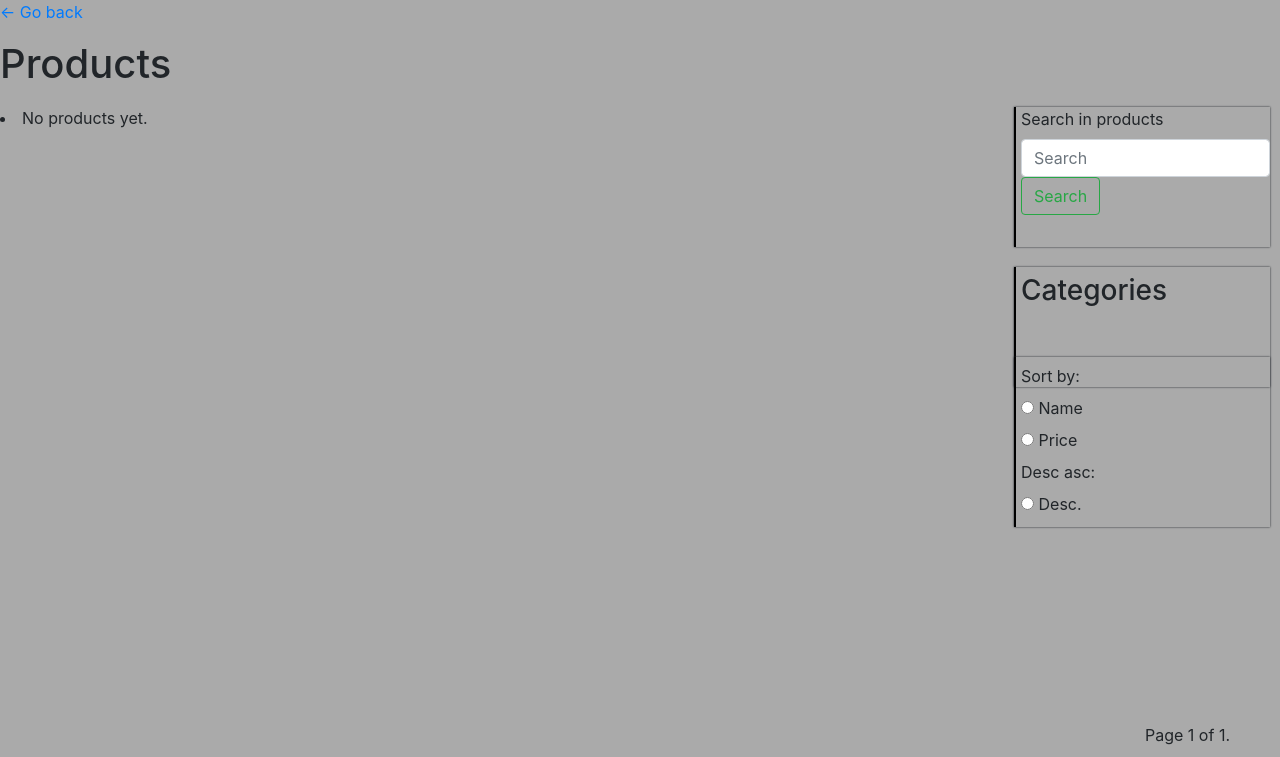
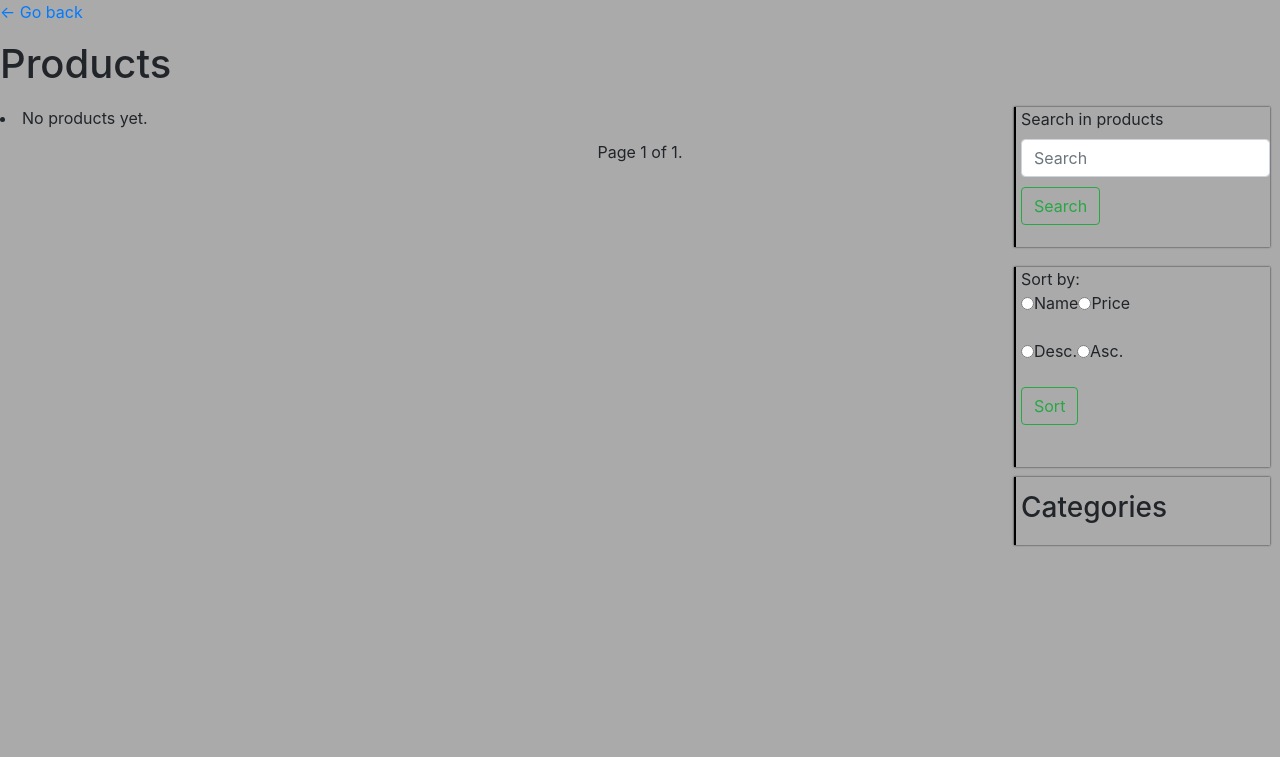
Before and after one commit to KaisHasan/E-market, a Django app: page /products/ in a window 1280 px wide. Shown: the part 43-800 px from the top of the page. Run offline with Django 4.2, Linux system fonts and the light colour scheme; data that the repository does not hold is empty; parts of the project's set-up code (start-up, migrations or seed data) failed here and were passed over; some libraries are stand-ins or nearby versions.

Commit message:
Improved (mostly) sidebar frontend

```diff
--- a/pages/static/pages/css/base.css
+++ b/pages/static/pages/css/base.css
@@ -23,6 +23,11 @@ body {
 
 .no-underline {
     text-decoration: none;
+}
+
+.no-underline:hover {
+    text-decoration: none;
+    color: blue;
 }
 
 .block {
--- a/products/forms.py
+++ b/products/forms.py
@@ -13,8 +13,13 @@ class SortForm(Form):
         ('name', 'Name'),
         ('price', 'Price')
     ]
-    sort_by = ChoiceField(choices=CHOICES1, label='Sort by:', widget=forms.RadioSelect)
+    sort_by = ChoiceField(choices=CHOICES1, label='', widget=forms.RadioSelect)
     CHOICES2 = [
         ('desc', 'Desc.'), ('asc', 'Asc.')
     ]
-    desc_asc = ChoiceField(choices=CHOICES2, widget=forms.RadioSelect)
+    desc_asc = ChoiceField(choices=CHOICES2,label='', widget=forms.RadioSelect)
+
+    def __init__(self, *args, **kwargs):
+        super(SortForm, self).__init__(*args, **kwargs)
+        for visible in self.visible_fields():
+            visible.field.widget.attrs['class'] = 'form-inline'
--- a/products/static/products/css/product_detail.css
+++ b/products/static/products/css/product_detail.css
@@ -2,6 +2,7 @@
     width: fit-content;
     font-size: large;
     padding-right: 5px;
+    margin-top: 100px;
     font-weight: 600;
 
 }
@@ -48,7 +49,7 @@ a {
     width: 200px;
     height: 50px;
     margin-top: 8px;
-    margin-left: 10px;
+    margin-left: 100px;
 }
 
 .review-item {
--- a/products/static/products/css/product_list.css
+++ b/products/static/products/css/product_list.css
@@ -20,10 +20,11 @@ main {
 }
 
 .pagination {
-    position: fixed;
-    z-index: 1;
-    bottom: 10px;
-    right: 50px
+    margin: auto;
+}
+
+.search-text {
+    margin-bottom: 10px;
 }
 
 .empty_list {
@@ -53,13 +54,13 @@ main {
     box-shadow: 0px 0px 2px 0px;
 }
 
-.category-catalog {
+.sort-by {
     position: absolute;
     top: 310px;
     right: 10;
     z-index:1;
     overflow-x: hidden;
-    height: 120px;
+    height: 200px;
     width: 20%;
     padding-left: 5px;
     border-left: 2px solid black;
@@ -71,18 +72,26 @@ main {
     margin-bottom: 20px;
 }
 
-.sort-by {
+.category-catalog {
     position: absolute;
-    top: 400px;
+    top: 520px;
     right: 10;
     z-index:1;
     overflow-x: hidden;
-    height: 170px;
+    height: fit-content;
     width: 20%;
     padding-left: 5px;
     border-left: 2px solid black;
     box-shadow: 0px 0px 2px 0px;
     padding-top: 7px;
+}
+
+.sort-by-field {
+    margin: auto;
+}
+
+.desc-asc-field {
+    margin: auto;
 }
 
 label {
--- a/products/templates/products/product_list.html
+++ b/products/templates/products/product_list.html
@@ -54,49 +54,69 @@
         {% empty %}
             <li class='empty-list'>No products yet.</li>
         {% endfor %}
+
+    </main>
+
     <div class="pagination">
-            <span class="step-links">
+        <ul class="pagination">
+
             {% if page_obj.has_previous %}
-                    <a href="?{% query_transform  page=1 %}">&laquo; first</a>
-                    <a href="?{% query_transform  page=page_obj.previous_page_number %}">previous</a>
+                <li class='page-item'>
+                    <a class="page-link" href="?{% query_transform  page=1 %}">&laquo; first</a>
+                </li>
+                <li class='page-item'>
+                    <a class="page-link" href="?{% query_transform  page=page_obj.previous_page_number %}">
+                        previous</a>
+                </li>
             {% endif %}
-
-                <span class="current">
+            </li>
+            <li class='page-item'>
                 Page {{ page_obj.number }} of {{ page_obj.paginator.num_pages }}.
-                </span>
-
+            </li>
             {% if page_obj.has_next %}
-                    <a href="?{% query_transform  page=page_obj.next_page_number %}">next</a>
-                    <a href="?{% query_transform  page=page_obj.paginator.num_pages %}">last &raquo;</a>
+            <li class='page-item'>
+                <a class="page-link" href="?{% query_transform  page=page_obj.next_page_number %}">next</a>
+            </li>
+            <li class='page-item'>
+                <a class="page-link" href="?{% query_transform  page=page_obj.paginator.num_pages %}">
+                    last &raquo;</a>
+            </li>
             {% endif %}
         </span>
     </div>
-    </main>
 
     <aside class='search-bar'>
         <form action="{% url 'search_results' %}" method='GET'>
             <label for='search-products'> Search in products </label>
-            <input class="form-control mr-sm-2" type='search' name='q' aria-label="Search through site products"
+            <input class="search-text form-control mr-sm-2" type='search' name='q' aria-label="Search through site products"
                 placeholder='Search' />
             <button class="btn btn-outline-success my-2 my-sm-0" type='submit'> Search </button>
         </form>
     </aside>
+
+    <aside class='sort-by'>
+        <form method='GET'>
+                <div class='sort-by-field'>
+                    <label class='form-check-label '> Sort by: </label>
+                    {{sort_by_form.sort_by}}
+                </div>
+                <br />
+                <div class='desc-asc-field'>
+                    {{sort_by_form.desc_asc}}
+                </div>
+                <br />
+            <button class='btn btn-outline-success my-2 my-sm-0'> Sort </button>
+        </form>
+    </aside>
     <aside class='category-catalog'>
         <h3> Categories </h3>
-        <table>
-            {% for category in categories_names %}
-                <tr>
-                    <td>
-                        <a href="{% url 'category_products' category %}">{{category}}</a>
-                    </td>
-                </tr>
+        <ul class="list-group">
+            {% for category in categories %}
+                <li class="list-group-item d-flex justify-content-between align-items-center">
+                    <a href="{% url 'category_products' category.0 %}">{{category.0}}</a>
+                    <span class="badge badge-primary badge-pill">{{category.1}}</span>
+                </li>
             {% endfor %}
-        </table>
-    </aside>
-    <aside class='sort-by'>
-        <form method='GET'>
-            {{sort_by_form}}
-            <button> Sort </button>
-        </form>
+          </ul>
     </aside>
 {% endblock content %}
--- a/products/views.py
+++ b/products/views.py
@@ -27,9 +27,14 @@ class ProductList(ListView):
 
     def get_context_data(self, **kwargs):
         context = super().get_context_data(**kwargs)
-        categories_names = list(Category.objects.all().values_list('name'))
-        categories_names = [category_name[0] for category_name in categories_names]
-        context['categories_names'] = categories_names
+        categories_objects = Category.objects.all()
+        categories = []
+        for category in categories_objects:
+            name = category.name
+            num = category.products.all().count()
+            categories.append((name, num))
+
+        context['categories'] = categories
         context['sort_by_form'] = SortForm()
         if isinstance(self.request.user, AnonymousUser):
             return context
```
Lines whose indentation alone changed are shown as unchanged.
